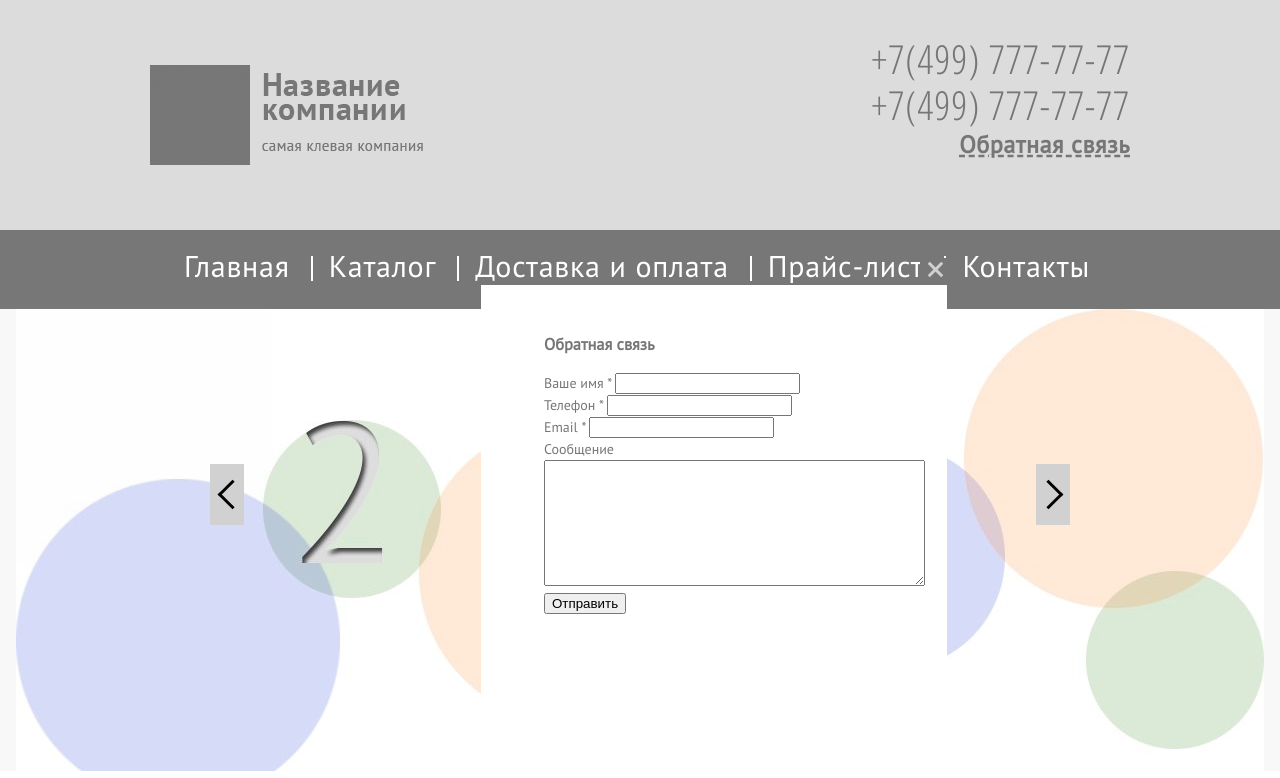
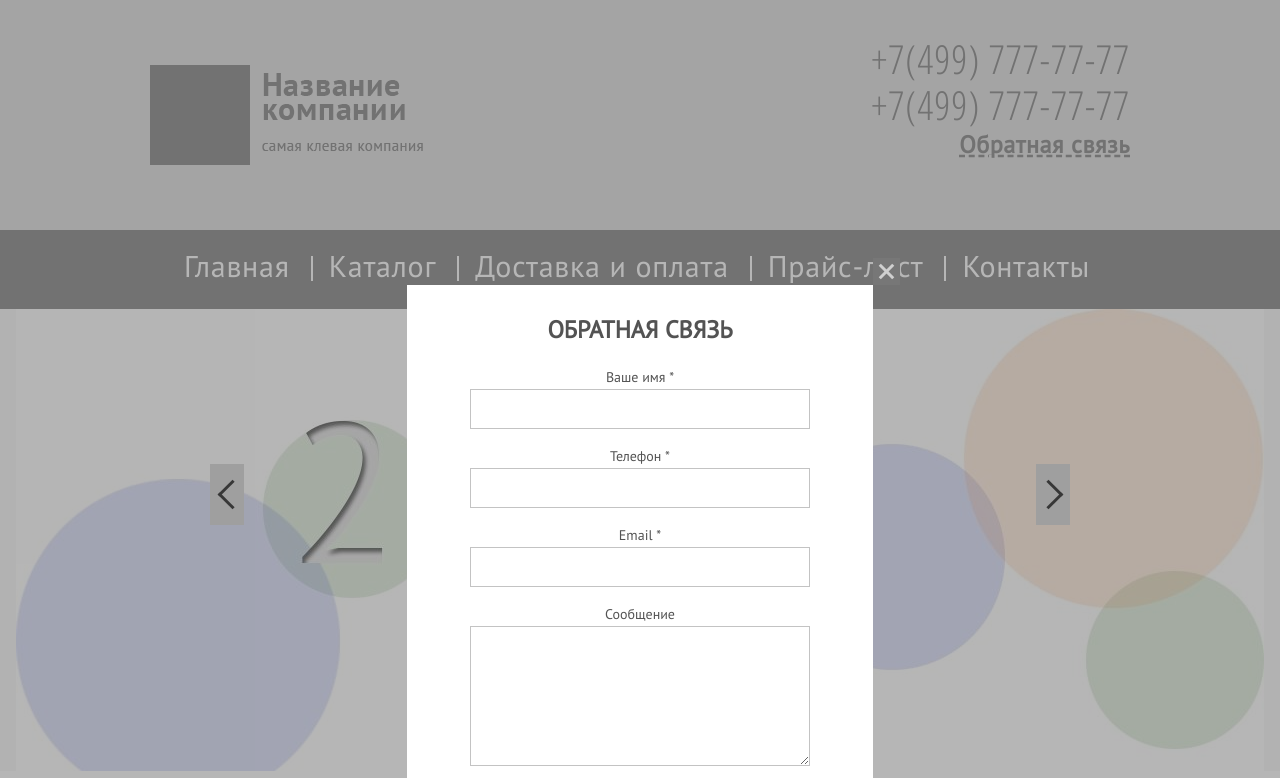
Before and after one commit to madsok/pixel_p, a website: page source/index.html in a window 1280 px wide. Shown: the top 778 px of the page. Drawn offline with nearby package versions, Linux system fonts and the light colour scheme; files that its build step writes are made by us from their sources.

Commit message:
modal css

```diff
--- a/source/index.html
+++ b/source/index.html
@@ -204,36 +204,38 @@
         </div>
       </div>
     </footer>
+    <div class="modal-wrapper">
       <div class="modal">
         <form class="modal__form" action="index.html" method="post">
-        <h3>Обратная связь</h3>
-        <div class="name">
-          <label class="name__label" for="name">
+          <h3 class="modal__title">Обратная связь</h3>
+          <div class="modal__content">
+            <label class="modal__label" for="name">
               Ваше имя *
             </label>
-          <input class="name__input" id="name" type="text" name="name" required>
+            <input class="modal__input" id="name" type="text" name="name" required>
           </div>
-        <div class="tel">
-          <label class="tel__label" for="tel">
+          <div class="modal__content">
+            <label class="modal__label" for="tel">
               Телефон *
             </label>
-          <input class="tel__input" id="tel" type="tel" name="tel" required>
+            <input class="modal__input" id="tel" type="tel" name="tel" required>
           </div>
-        <div class="email">
-          <label class="email__label" for="email">
+          <div class="modal__content">
+            <label class="modal__label" for="email">
               Email *
             </label>
-          <input class="email__input" id="email" type="email" name="email" required>
+            <input class="modal__input" id="email" type="email" name="email" required>
           </div>
-        <div class="message">
-          <label class="message__label" for="message">
+          <div class="modal__content">
+            <label class="modal__label" for="message">
               Сообщение
             </label>
-          <textarea class="message__input" id="message" name="message" rows="8" cols="45"></textarea>
+            <textarea class="modal__input modal__input--height" id="message" name="message"></textarea>
           </div>
           <button class="btn" type="submit" name="button">Отправить</button>
         </form>
         <button class="modal__close" type="button">Закрыть</button>
       </div>
+    </div>
   </body>
 </html>
--- /dev/null
+++ b/source/scss/blocks/btn.scss
@@ -0,0 +1,15 @@
+.btn {
+  padding: 5px 0;
+  display: block;
+  width: 128px;
+  height: 42px;
+  font-family: "PT Sans", "Arial", sans-serif;
+  font-size: 18px;
+  line-height: 1.2;
+  font-weight: 700;
+  color: rgba(255, 255, 255, 1);
+  text-align: center;
+  text-transform: uppercase;
+  background-color: rgba(119, 119, 119, 1);
+  border: 0;
+}
--- a/source/scss/blocks/modal.scss
+++ b/source/scss/blocks/modal.scss
@@ -1,7 +1,18 @@
+.modal-wrapper  {
+  padding-top: 285px;
+  overflow: auto;
+  position: fixed;
+  top: 0;
+  left: 0;
+  z-index: 10;
+  width: 100%;
+  height: 100%;
+  background-color: rgba(110, 110, 110, 0.5);
+}
+
 .modal {
-  position: absolute;
-  top: 285px;
-  left: 481px;
+  position: relative;
+  margin: 0 auto;
   padding: 32px 63px 26px;
   width: 466px;
   height: 578px;
@@ -11,7 +22,7 @@
 .modal__close {
   position: absolute;
   top: -27px;
-  right: 0;
+  right: -27px;
   width: 27px;
   height: 27px;
   font-size: 0;
@@ -23,8 +34,8 @@
 .modal__close::before,
 .modal__close::after {
   position: absolute;
-  top: 10px;
-  right: 2px;
+  top: 12px;
+  right: 4px;
   content: "";
   width: 19px;
   height: 3px;
@@ -38,3 +49,47 @@
 .modal__close::after {
   transform: rotate(-45deg);
 }
+
+.modal__form {
+  display: flex;
+  flex-direction: column;
+  align-items: center;
+}
+
+.modal__title {
+  margin: 0;
+  margin-bottom: 22px;
+  padding: 2px 0;
+  font-size: 24px;
+  font-weight: 700;
+  text-transform: uppercase;
+  color: rgba(83, 83, 83, 1);
+}
+
+.modal__content {
+  margin-bottom: 15px;
+  display: flex;
+  flex-direction: column;
+  align-items: center;
+}
+
+.modal__label {
+  padding: 1px 0;
+  font-size: 14px;
+  font-weight: 400;
+  color: rgba(83, 83, 83, 1);
+}
+
+.modal__input {
+  padding: 13px;
+  width: 340px;
+  height: 40px;
+  font-family: "PT Sans", "Arial", sans-serif;
+  font-size: 14px;
+  font-weight: 400;
+  border: 1px solid rgba(195, 195, 195, 1);
+}
+
+.modal__input--height {
+  height: 140px;
+}
--- a/source/scss/style.scss
+++ b/source/scss/style.scss
@@ -21,3 +21,4 @@
 @import "blocks/address.scss";
 @import "blocks/dev-info.scss";
 @import "blocks/modal.scss";
+@import "blocks/btn.scss";
```
Lines whose indentation alone changed are shown as unchanged.
